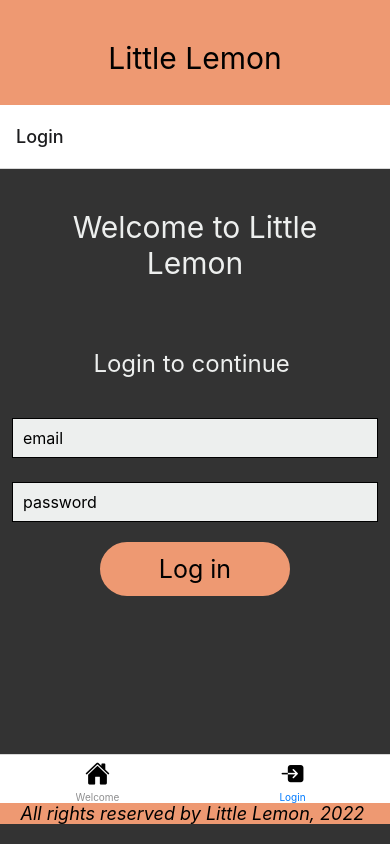
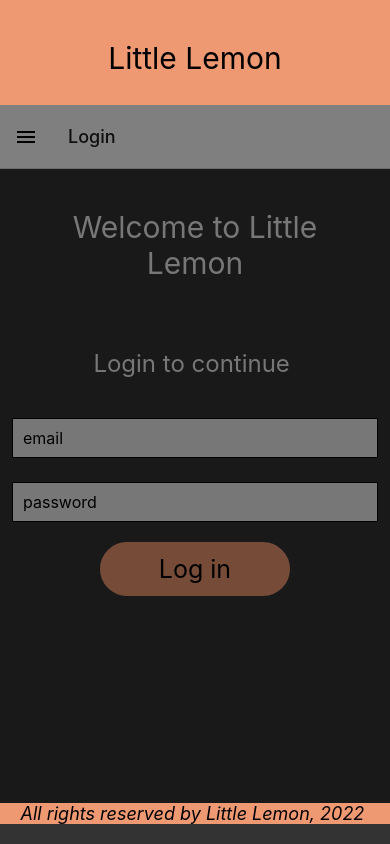
Before and after one commit to JuanTous/SampleProject, a React Native app: screen / in a window 390 px wide. Built offline with nearby package versions, Linux system fonts and the light colour scheme.

Commit message:
Drawer navigator

```diff
--- a/App.js
+++ b/App.js
@@ -1,15 +1,12 @@
-import * as React from 'react';
 import { View, StyleSheet } from 'react-native';
-
 import LittleLemonHeader from './components/LittleLemonHeader';
 import LittleLemonFooter from './components/LittleLemonFooter';
 import WelcomeScreen from './WelcomeScreen';
 import LoginScreen from './LoginScreen';
 import { NavigationContainer } from '@react-navigation/native';
-import Ionicons from '@expo/vector-icons/Ionicons';
-import { createBottomTabNavigator } from '@react-navigation/bottom-tabs';
+import { createDrawerNavigator } from '@react-navigation/drawer';
 
-const Tab = createBottomTabNavigator();
+const Drawer = createDrawerNavigator();
 
 export default function App() {
   return (
@@ -17,22 +14,10 @@ export default function App() {
       <NavigationContainer>
         <View style={styles.container}>
           <LittleLemonHeader />
-          <Tab.Navigator
-            screenOptions={({ route }) => ({
-              tabBarIcon: ({size}) => {
-                let iconName;
-                if (route.name === 'Welcome') {
-                  iconName = 'ios-home';
-                } else if (route.name === 'Login') {
-                  iconName = 'ios-enter';
-                }
-                return <Ionicons name={iconName} size={size} />;
-              },
-            })}
-            initialRouteName="Login">
-            <Tab.Screen name="Welcome" component={WelcomeScreen} />
-            <Tab.Screen name="Login" component={LoginScreen} />
-          </Tab.Navigator>
+          <Drawer.Navigator useLegacyImplementation initialRouteName="Login">
+            <Drawer.Screen name="Welcome" component={WelcomeScreen} />
+            <Drawer.Screen name="Login" component={LoginScreen} />
+          </Drawer.Navigator>
         </View>
         <View style={styles.footerContainer}>
           <LittleLemonFooter />
--- a/package.json
+++ b/package.json
@@ -13,6 +13,7 @@
     "@expo/webpack-config": "~0.16.2",
     "@react-native-community/hooks": "^3.0.0",
     "@react-navigation/bottom-tabs": "^6.5.7",
+    "@react-navigation/drawer": "^6.6.2",
     "@react-navigation/native": "^6.1.6",
     "@react-navigation/native-stack": "^6.9.12",
     "expo": "^45.0.0",
@@ -20,6 +21,8 @@
     "react": "17.0.2",
     "react-dom": "17.0.2",
     "react-native": "0.68.2",
+    "react-native-gesture-handler": "~2.2.1",
+    "react-native-reanimated": "~2.8.0",
     "react-native-safe-area-context": "4.2.4",
     "react-native-screens": "~3.11.1",
     "react-native-web": "0.17.7",
```
Also changed, not shown: 2 other files (tests, documents, lock files or other folders).
